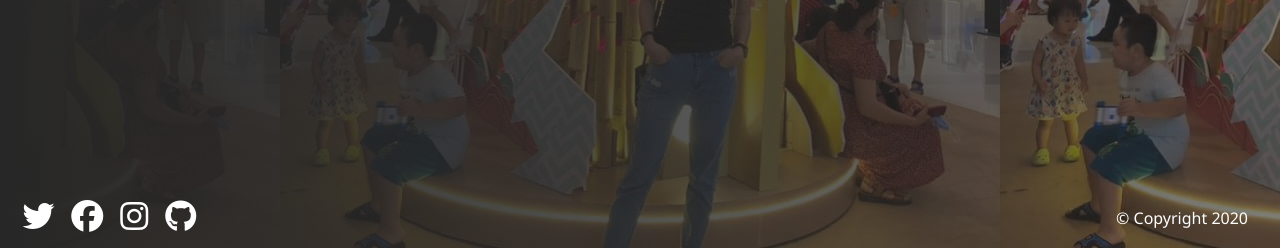
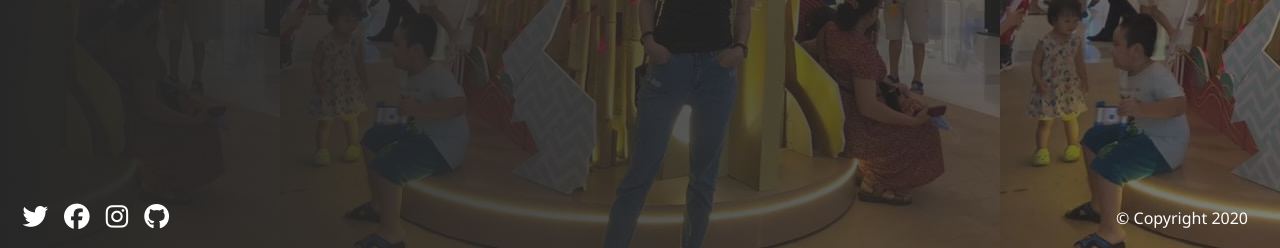
Before and after one commit to GiaDieu/SASS_Luong, a PHP site: page /index.php in a window 1280 px wide. Shown: the part 552-800 px from the top of the page. Run offline with PHP 8.4, Linux system fonts and the light colour scheme; style sheets or scripts are compiled from the project's sources; some libraries are stand-ins or nearby versions.

Commit message:
update Home

```diff
--- a/dist/css/main.css
+++ b/dist/css/main.css
@@ -543,8 +543,9 @@ main {
 
 main .social-icons {
   position: fixed;
-  bottom: 1rem;
+  bottom: 1.15rem;
   left: 1rem;
+  font-size: 0.8rem;
 }
 
 main .social-icons a {
--- a/scss/main.scss
+++ b/scss/main.scss
@@ -41,8 +41,9 @@ main {
   width: 100%;
   .social-icons {
     position: fixed;
-    bottom: 1rem;
+    bottom: 1.15rem;
     left: 1rem;
+    font-size: 0.8rem;
     a {
       padding: 0.4rem;
       @include transition-ease;
```
Also changed, not shown: 1 other file.
